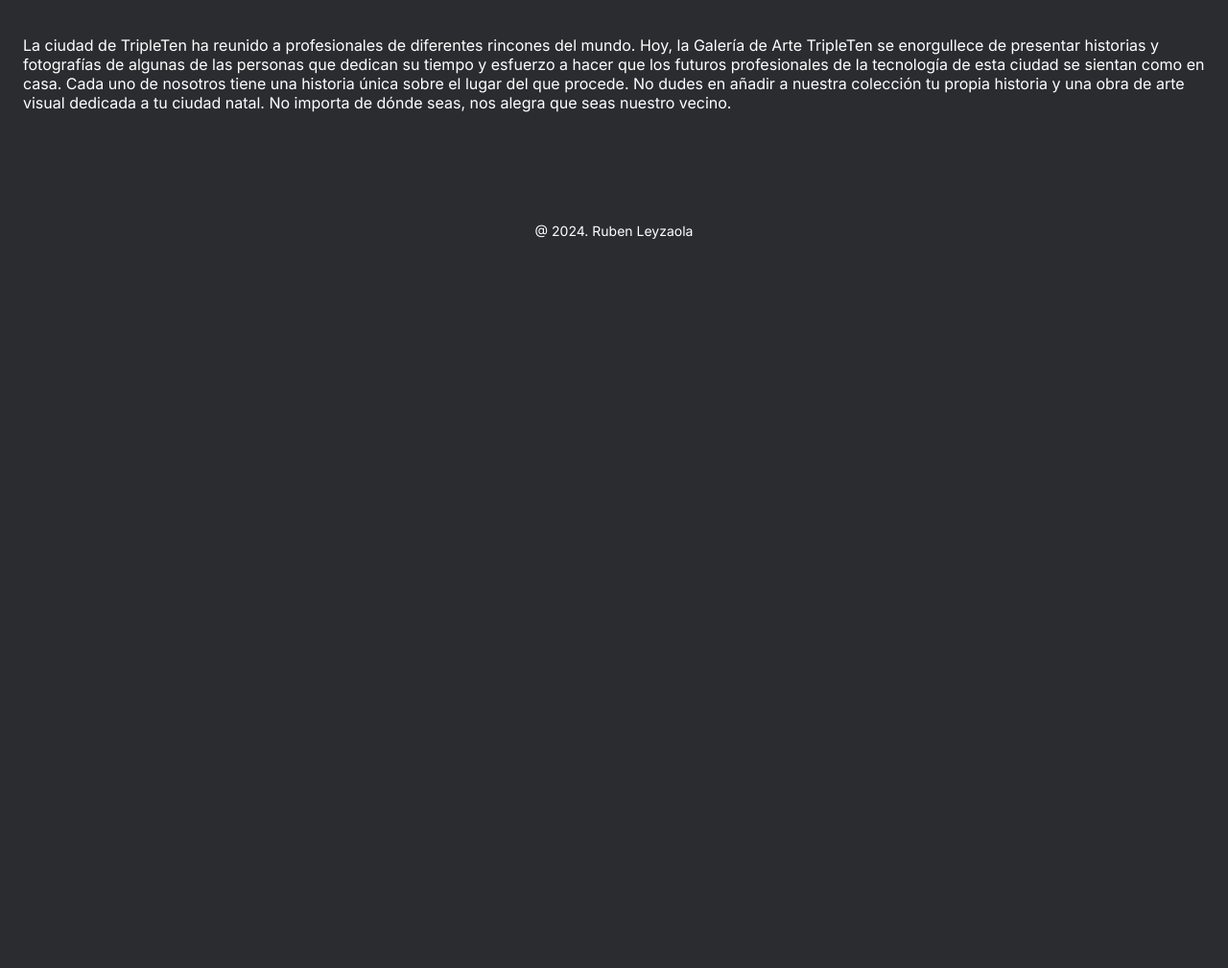
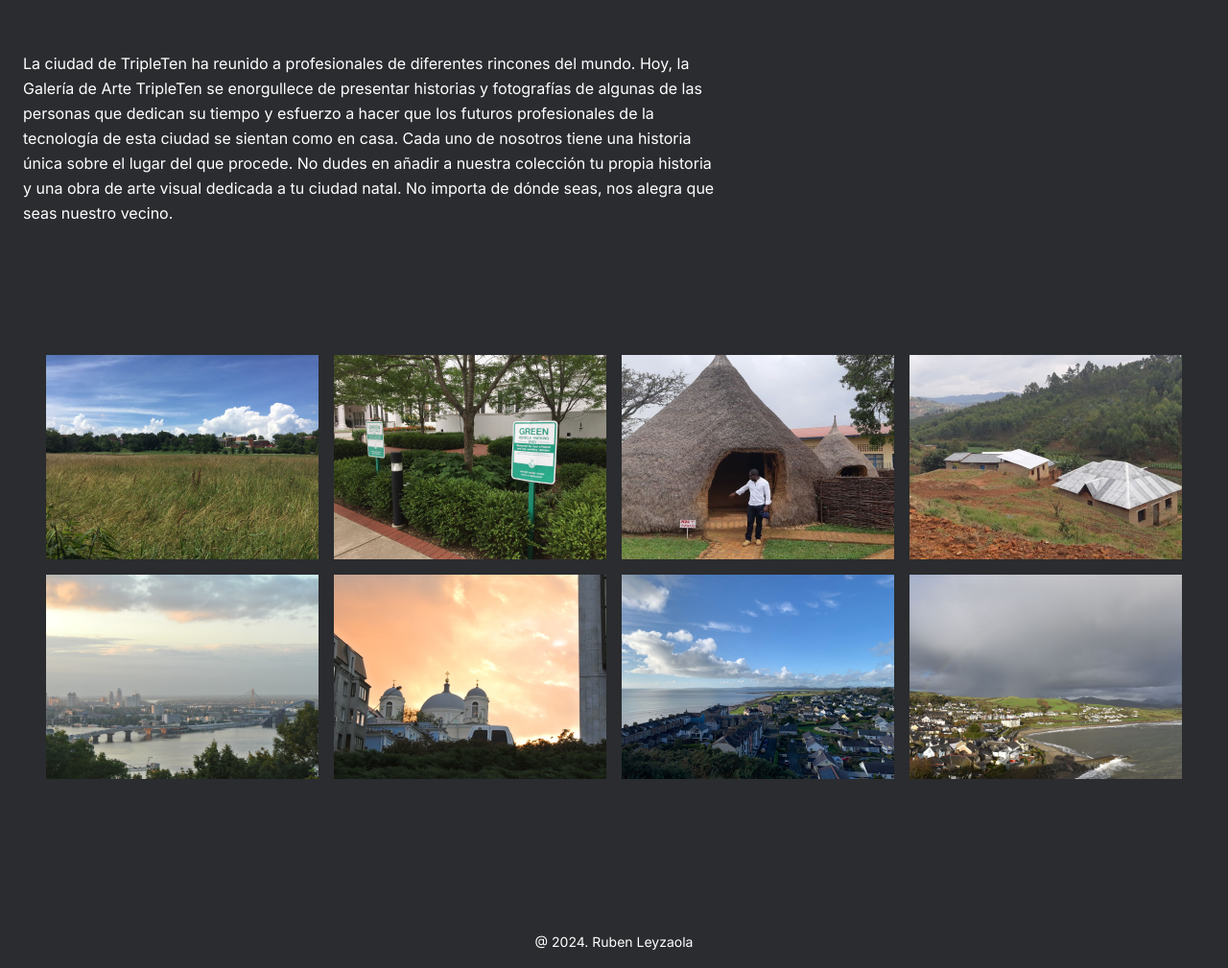
Before and after one commit to Rubenley42/web_project_homeland, a plain HTML site: page index.html in a window 1280 px wide. Shown: the part 1823-2832 px from the top of the page at 96% size. Before the commit the page ends 2096 px from the top, so only its background shows below. Drawn offline with nearby package versions, Linux system fonts and the light colour scheme.

Commit message:
Added Images and Photo grid

```diff
--- /dev/null
+++ b/blocks/grid-photo.css
@@ -0,0 +1,35 @@
+.grid-photo{
+    display: grid;
+    grid-template-columns: 1fr;
+    grid-gap: 16px 16px;
+    margin: 0 auto;
+    width: calc(100% - 32px);
+    margin-bottom: 62px;
+}
+
+.grid-photo_image{
+    width: 100%;
+    object-fit: cover;
+}
+
+@media screen and (min-width: 768px) {
+    .grid-photo {
+      grid-template-columns: 1fr 1fr;
+      grid-gap: 16px 16px;
+      margin: 0 auto;
+      width: calc(100% - 48px);
+      margin-bottom: 62px;
+    }
+  }
+
+  @media screen and (min-width: 1280px) {
+    .grid-photo {
+      grid-template-columns: repeat(4, 1fr);
+      grid-gap: 16px 16px;
+      width: calc(100% - 96px);
+      margin-bottom: 62px;
+      margin-top: 118px;
+      margin-left: auto;
+      margin-right: auto;
+    }
+  }
--- a/blocks/intro.css
+++ b/blocks/intro.css
@@ -37,7 +37,7 @@
     line-height: 1.4;
   }
 
-.intro__text {
+.intro__content {
     font-family: "Inter", "Arial", sans-serif;
     font-size: 16px;
     font-style: normal;
@@ -77,7 +77,7 @@
       line-height: 1.4;
     }
 
-    .intro__text {
+    .intro__content {
       font-size: 16px;
       line-height: 1.63;
       max-width: 720px;
@@ -107,7 +107,7 @@
       line-height: 1.4;
     }
 
-    .intro__text {
+    .intro__content {
       font-size: 16px;
       line-height: 1.63;
       max-width: 288px;
--- a/index.html
+++ b/index.html
@@ -28,6 +28,16 @@
                     </p>
                     <p class="intro__content">La ciudad de TripleTen ha reunido a profesionales de diferentes rincones del mundo. Hoy, la Galería de Arte TripleTen se enorgullece de presentar historias y fotografías de algunas de las personas que dedican su tiempo y esfuerzo a hacer que los futuros profesionales de la tecnología de esta ciudad se sientan como en casa. Cada uno de nosotros tiene una historia única sobre el lugar del que procede. No dudes en añadir a nuestra colección tu propia historia y una obra de arte visual dedicada a tu ciudad natal. No importa de dónde seas, nos alegra que seas nuestro vecino.</p>
                 </section>
+                <section class="grid-photo">
+                    <img src="./images/grid-pic_1.png" alt="Cloudy Coast Town" class="grid-photo_image"/>
+                    <img src="./images/grid-pic_2.png" alt="Clear Coast Town" class="grid-photo_image"/>
+                    <img src="./images/grid-pic_3.png" alt="Chruch" class="grid-photo_image"/>
+                    <img src="./images/grid-pic_4.png" alt="City Landscape" class="grid-photo_image"/>
+                    <img src="./images/grid-pic_5.png" alt="Field Landscape" class="grid-photo_image"/>
+                    <img src="./images/grid-pic_6.png" alt="Green Area" class="grid-photo_image"/>
+                    <img src="./images/grid-pic_7.png" alt="Traditional House" class="grid-photo_image"/>
+                    <img src="./images/grid-pic_8.png" alt="Rural House" class="grid-photo_image">
+                </section>
             </main>
             <footer class="footer" id="footer">
                 <p class="footer__copyright">@ 2024. Ruben Leyzaola</p>
--- a/pages/index.css
+++ b/pages/index.css
@@ -3,4 +3,5 @@
 @import url("../blocks/page.css");
 @import url("../blocks/header.css");
 @import url("../blocks/intro.css");
+@import url("../blocks/grid-photo.css");
 @import url("../blocks/footer.css");
```
Also changed, not shown: images/grid-pic_1.png (added), images/grid-pic_2.png (added), images/grid-pic_3.png (added), images/grid-pic_4.png (added), images/grid-pic_5.png (added), images/grid-pic_6.png (added), images/grid-pic_7.png (added), images/grid-pic_8.png (added), images/place_1.png (added), images/place_2.png (added), images/place_3.png (added), images/place_4.jpg (added).
